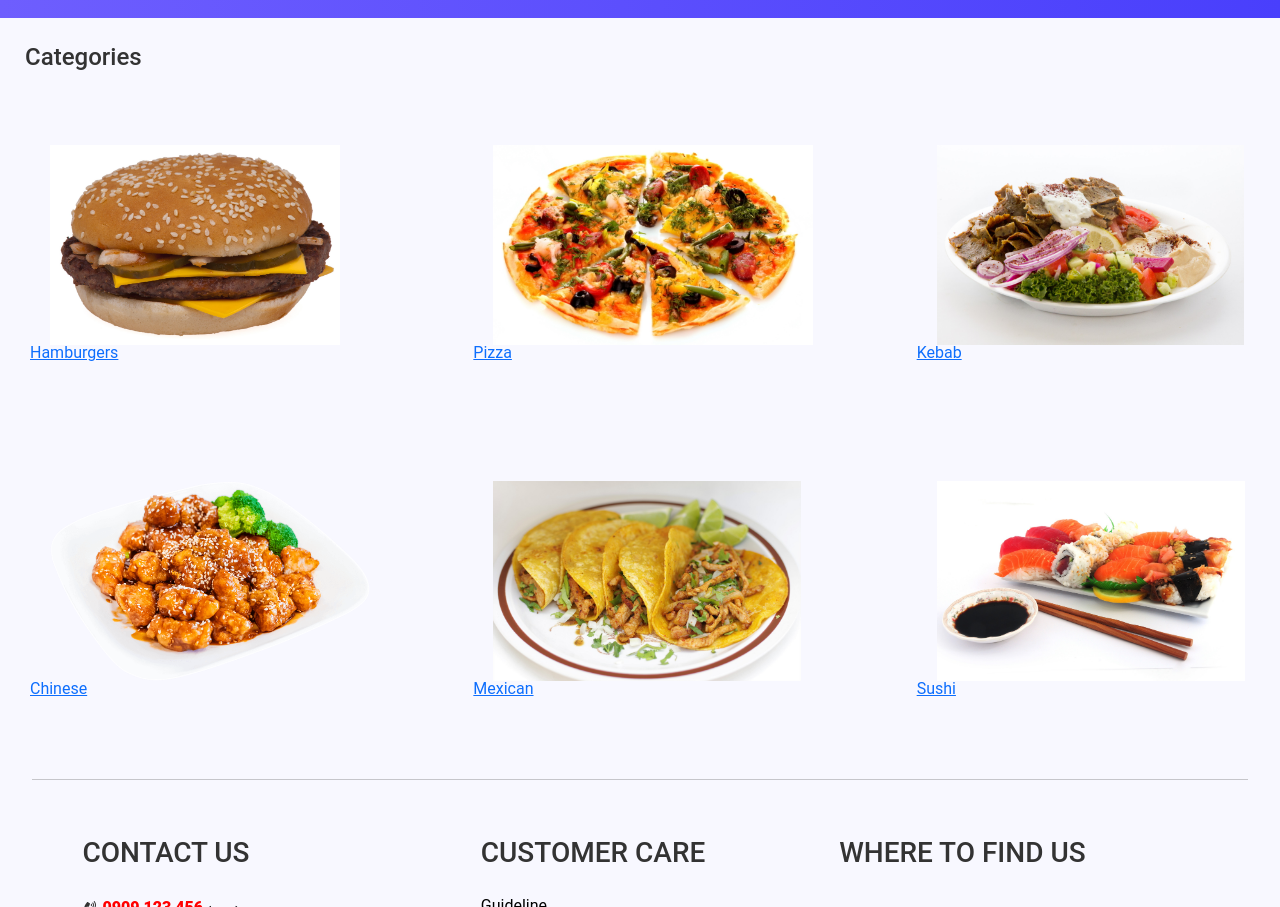
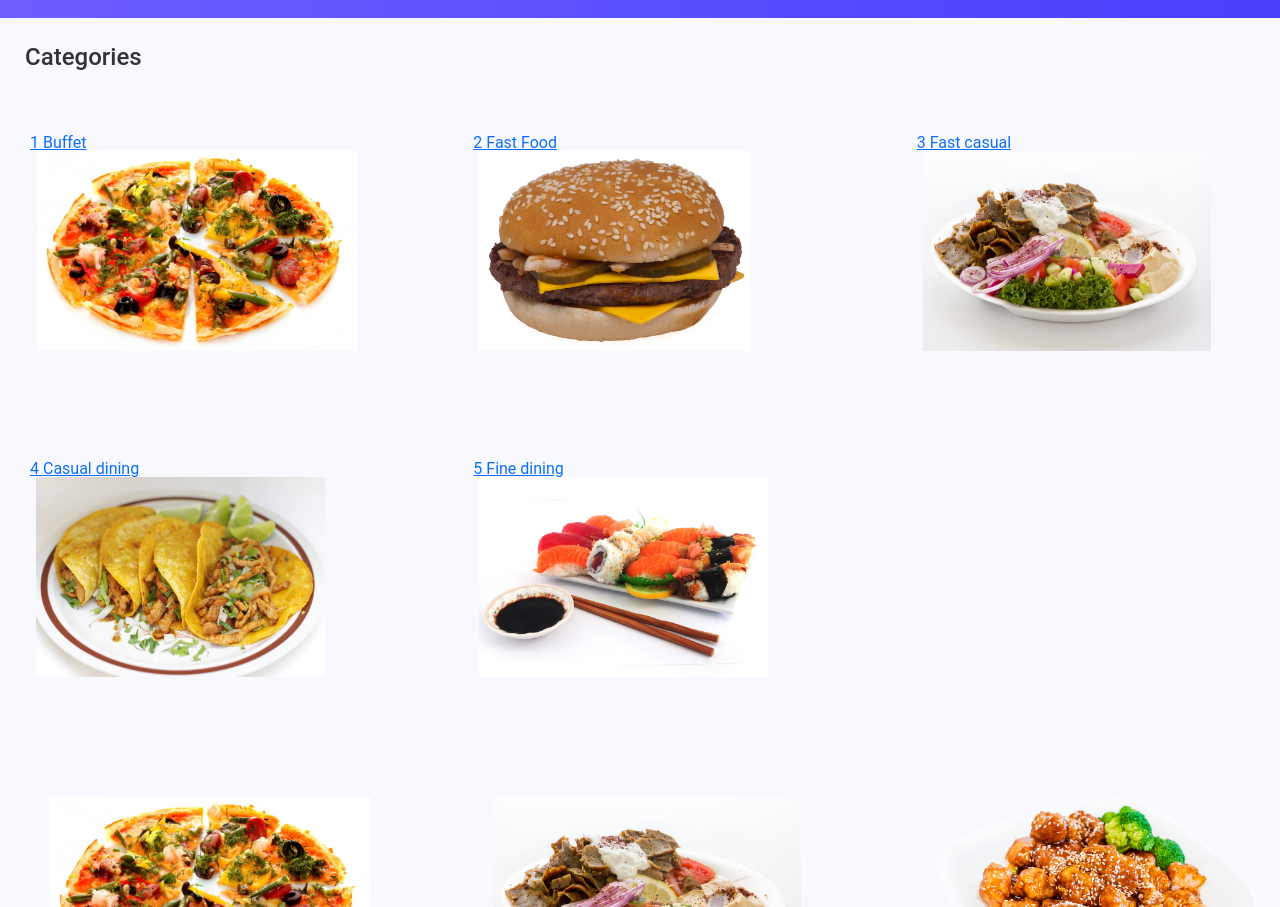
Before and after one commit to AWAProject-Team16/Food-Ordering-project-frontend-repo, a React (Create React App) app: page / in a window 1280 px wide. Shown: the part 982-1889 px from the top of the page. Built offline with nearby package versions, Linux system fonts and the light colour scheme; no server answers; grey boxes are pictures that could not be loaded.

Commit message:
Categories to menu added

```diff
--- /dev/null
+++ b/src/components/Categories.js
@@ -0,0 +1,43 @@
+import React from 'react'
+import styles from '../css/RestaurantsSearchResult.module.css';
+import { Link } from "react-router-dom";
+import 'bootstrap/dist/css/bootstrap.min.css';
+import { useParams } from 'react-router-dom';
+
+
+export default function Categories(props) {
+  const result = useParams()
+  const obj = props.restaurants.find(item => item.idCategory === result.idCategory);
+  if(obj == null) {
+    return <div>No matching restaurant</div>
+  }
+
+
+    return(
+          <div>
+
+            <div className={styles.restaurant}>
+              <Link to={obj.idRestaurant}>
+              <div>
+              <img src={`/images/${obj.image}`}/>
+              </div>
+
+             <div className={styles.name}>
+               {obj.name}
+               </div>
+
+               <div className={styles.description}>
+                 {obj.description}
+               </div>
+
+               <div className={ styles.more }>
+              <div className={ styles.time }>15-25 min</div>
+              </div>
+             <div>{obj.type}</div>
+             </Link>
+             </div>
+
+
+            </div>
+    )
+}
--- a/src/components/Home.js
+++ b/src/components/Home.js
@@ -2,7 +2,7 @@ import styles from './../css/Home.module.css'
 import React from 'react'
 import {BrowserRouter, Routes, Route, Link} from 'react-router-dom'
 import axios from 'axios';
-
+import categoryData from '../data.json'
 
 class Home extends React.Component {
   constructor(props)
@@ -26,20 +26,25 @@ class Home extends React.Component {
     <div>
       <h3 className={styles.header}>Categories</h3>
     <div className={styles.categoryGrid}>
+      {this.props.categories.map(category =>
+        <div className={styles.box}>
+        <Link to= {category.idCategory}>{category.idCategory} {category.name} <img src={`/images/${category.image}`}/></Link>
+        </div>
+        )}
+
     <div className={styles.box}>
-    <Link to="/category-hamburger"><img className={styles.image} src="images/category-hamburger.jpg"/>Hamburgers</Link>
     </div>
     <div className={styles.box}>
-    <Link to="/category-pizza" ><img className={styles.image} src="images/category-pizza.jpg"/> Pizza</Link>
+    <Link to="/category" ><img className={styles.image} src="images/category-pizza.jpg"/> Pizza</Link>
     </div>
     <div className={styles.box}>
-    <Link to="/category-kebab" ><img className={styles.image} src="images/category-kebab.jpg"/>Kebab</Link>
+    <Link to="/category-fastCasual" ><img className={styles.image} src="images/category-kebab.jpg"/>Kebab</Link>
     </div>
     <div className={styles.box}>
-    <Link to="/category-chinese" ><img className={styles.image} src="images/category-chinese.png"/>Chinese</Link>
+    <Link to="/category-casualDining" ><img className={styles.image} src="images/category-chinese.png"/>Chinese</Link>
     </div>
     <div className={styles.box}>
-    <Link to="/category-mexican" ><img className={styles.image} src="images/category-mexican.jpg"/>Mexican</Link>
+    <Link to="/category-fineDining" ><img className={styles.image} src="images/category-mexican.jpg"/>Mexican</Link>
     </div>
     <div className={styles.box}>
     <Link to="/category-sushi" ><img className={styles.image} src="images/category-sushi.jpg"/>Sushi</Link>
--- a/src/components/Login.js
+++ b/src/components/Login.js
@@ -13,7 +13,7 @@ function getLoginData(){
         username: username,
         password: password,
     }).then((response) => {
-        if (username == response.data.username && password == response.data.password) {
+        if (username === response.data.username && password === response.data.password) {
            console.log("Logged in")
         }
         else {
--- a/src/data.json
+++ b/src/data.json
@@ -3,25 +3,27 @@
     {
       "idRestaurant": "1",
       "idUser": "1",
+      "idCategory": "1",
       "name": "ASUS Strix G531GT HN553T",
       "address": "Yliopistokatu 9, 90570 OULU 90570 Oulu",
       "phone": 12345678,
       "operating_hour": "8AM - 20PM",
       "image": "sp01.png",
       "menu": "ASUS",
-      "type": "type of restaurant",
+      "type": "Buffet",
       "description": "Bugger and pizzza"
     },
     {
       "idRestaurant": "2",
       "idUser": "1",
+      "idCategory":"2",
       "name": "Acer Swift 5 SF514 53T",
       "address": "Yliopistokatu 9, 90570 OULU 90570 Oulu",
       "phone": 12345678,
       "operating_hour": "8AM - 20PM",
       "image": "sp02.png",
       "menu": "ACER",
-      "type": "type of restaurant",
+      "type": "Fast food",
       "description":"Bugger and pizzza"
     },
     {
@@ -150,23 +152,34 @@
     {
       "idCategory": "1",
       "idRestaurant": "1",
-      "name": "breakfast-1"
+      "name": "Buffet",
+      "image": "category-pizza.jpg"
     },
     {
       "idCategory": "2",
-      "idRestaurant": "1",
-      "name": "lunch-2"
+      "idRestaurant": "2",
+      "name": "Fast Food",
+      "image":"category-hamburger.jpg"
     },
     {
       "idCategory": "3",
       "idRestaurant": "1",
-      "name": "dinner-3"
+      "name": "Fast casual",
+      "image": "category-kebab.jpg"
     },
     {
       "idCategory": "4",
       "idRestaurant": "2",
-      "name": "dinner-4"
+      "name": "Casual dining",
+      "image": "category-mexican.jpg"
+    },
+    {
+      "idCategory":"5",
+      "idRestaurant":"2",
+      "name": "Fine dining",
+      "image": "category-sushi.jpg"
     }
+
   ],
 
   "products": [
--- a/src/router/RouterURL.js
+++ b/src/router/RouterURL.js
@@ -7,12 +7,15 @@ import ShoppingCart from '../components/ShoppingCart';
 import Data from '../data.json';
 import RestaurantCreateNew from '../components/RestaurantCreateNew';
 import Register from '../components/Register';
+import Categories from '../components/Categories'
 
 export default class RouterURL extends Component {
   render() {
     return (
       <Routes>
-        <Route path="/" element={<Home />} />
+        <Route path="/" element={<Home categories={Data.categories}/>} />
+        <Route path="/:idCategory" element={<Categories restaurants={Data.restaurants} />} />
+        <Route path="/:idCategory/:idOfRestaurant" element={<Restaurant restaurants={ Data.restaurants } categories={ Data.categories } products={ Data.products } /> } />
         <Route path="/restaurants" element={<Restaurants restaurants={ Data.restaurants } />}>
           {/* <Route path="/:idOfRestaurant" element={<RestaurantDetailView restaurants={ Data.restaurants } menus={ Data.menus } products={ Data.products } /> } /> */}
         </Route>
```
Also changed, not shown: 1 other file (tests, documents, lock files or other folders).
